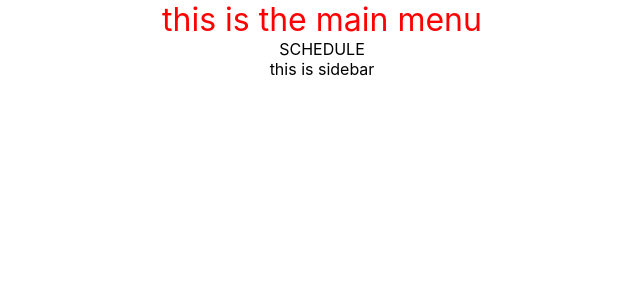
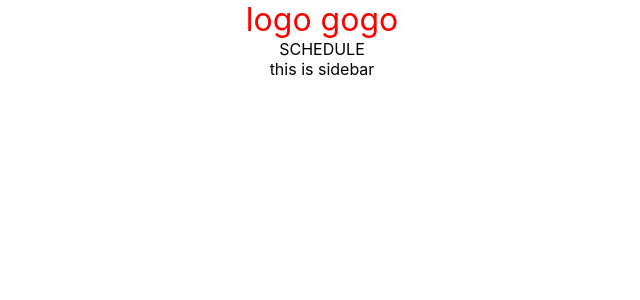
Before and after one commit to yelyzavetanov/clinic, a React (Create React App) app: page / in a window 1280 px wide. Shown: the top 300 px of the page, without its empty margins (318-958 px from the left). Built offline with nearby package versions, Linux system fonts and the light colour scheme.

Commit message:
start logo

```diff
--- a/src/components/MainMenu/MainMenu.jsx
+++ b/src/components/MainMenu/MainMenu.jsx
@@ -3,7 +3,9 @@ import s from "./MainMenu.module.css";
 
 function MainMenu() {
     return (
-        <div className={s.redText}>this is the main menu</div>
+        <div className={s.redText}>
+            <div>logo gogo</div>
+        </div>
     )
 }
 
```
